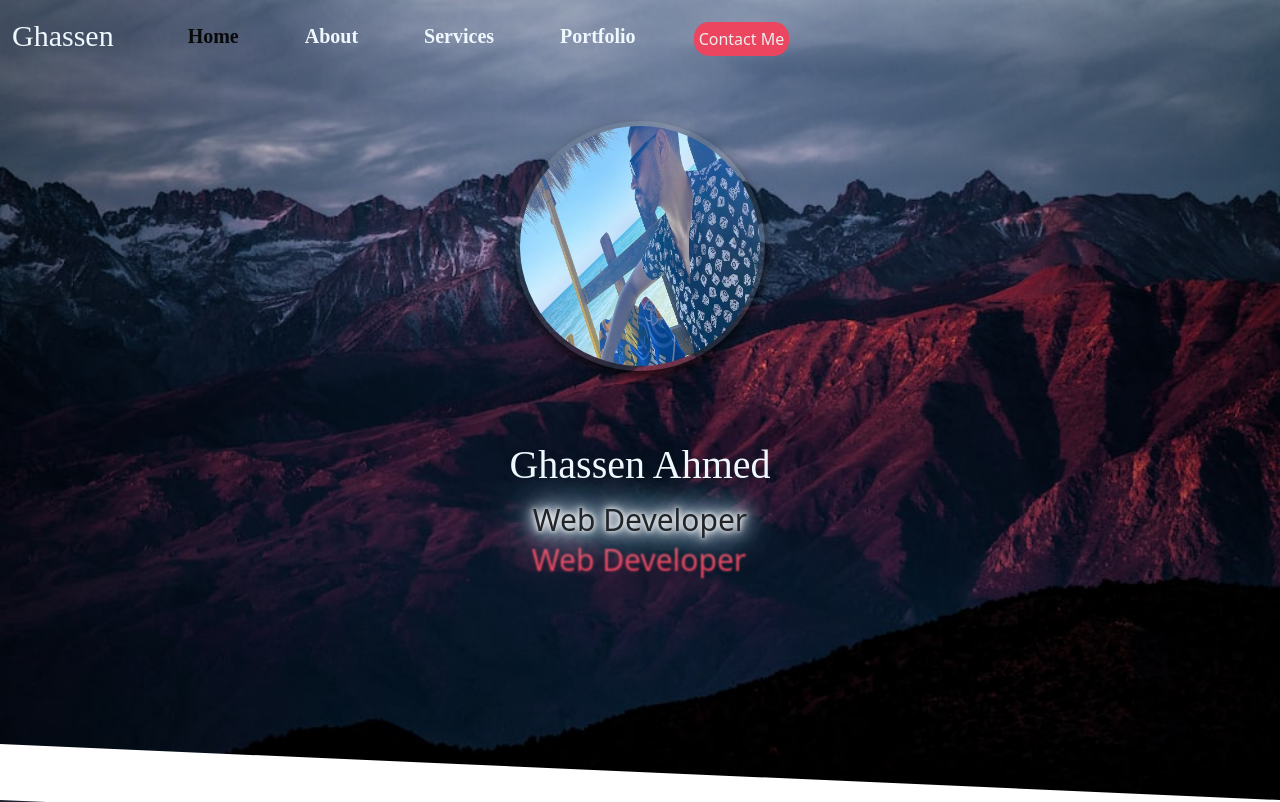
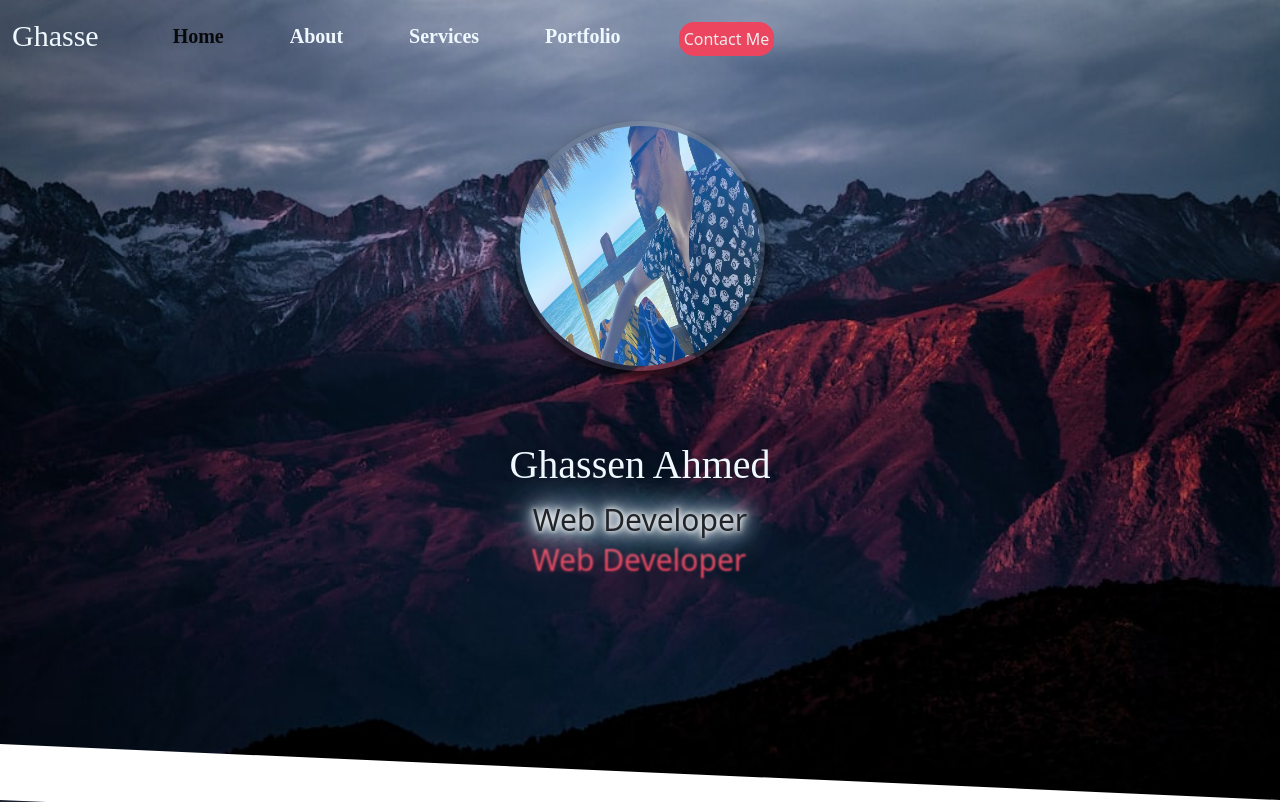
Before and after one commit to GhassenAhmed/cv_00, a plain HTML site: page index.html in a window 1280 px wide. Shown: the top 802 px of the page. Drawn offline with nearby package versions, Linux system fonts and the light colour scheme.

Commit message:
Update index.html

```diff
--- a/index.html
+++ b/index.html
@@ -22,7 +22,7 @@
       <header>
         <nav class="navbar navbar-expand-lg ">
           <div class="container-fluid">
-            <a class="navbar-brand" href="#" id="name">Ghassen</a>
+            <a class="navbar-brand" href="#" id="name">Ghasse</a>
             <button class="navbar-toggler" type="button" data-bs-toggle="collapse" data-bs-target="#navbarNav" aria-controls="navbarNav" aria-expanded="false" aria-label="Toggle navigation">
               <span class="navbar-toggler-icon"></span>
             </button>
```
